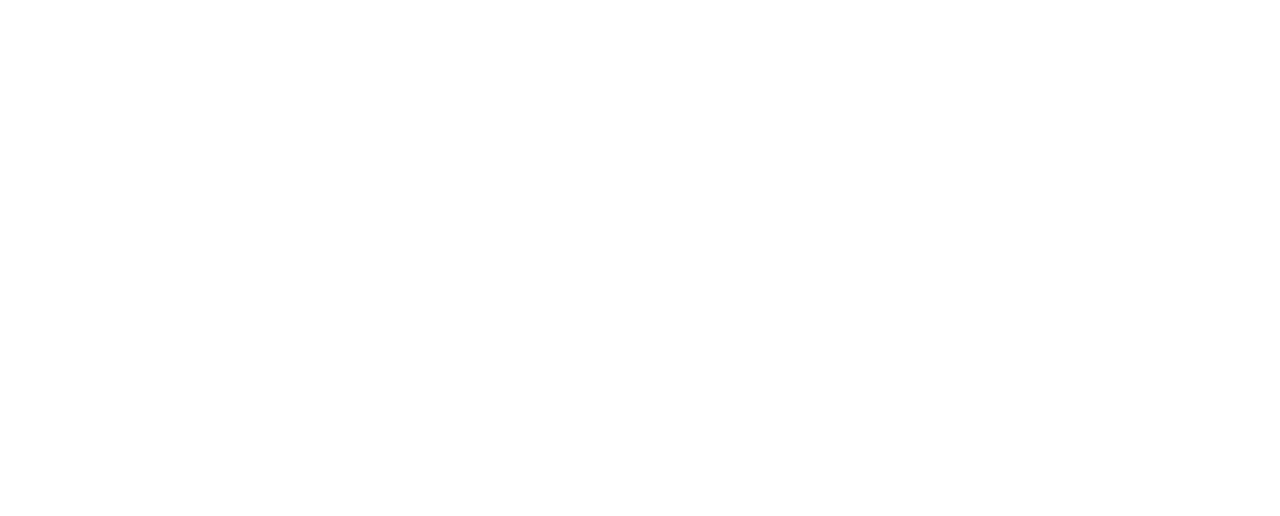
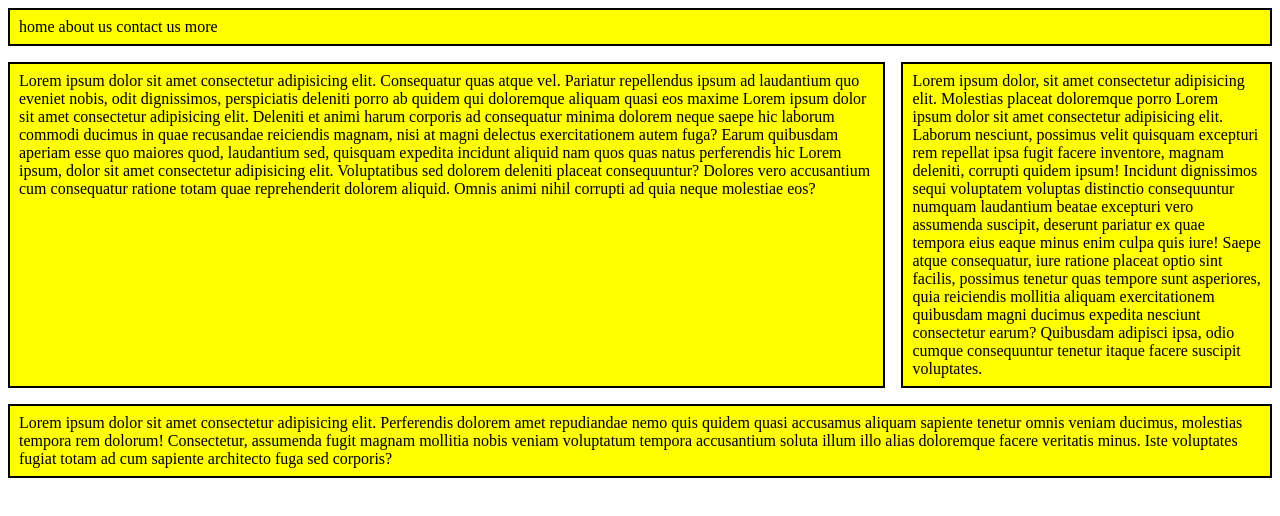
Before and after one commit to Annu9111/web_devlopment, a plain HTML site: page C_S_S.html/css_grid5.html in a window 1280 px wide. Drawn offline with Linux system fonts and the light colour scheme.

Commit message:
css grid 5

```diff
--- a/C_S_S.html/css_grid5.html
+++ b/C_S_S.html/css_grid5.html
@@ -3,9 +3,53 @@
 <head>
     <meta charset="UTF-8">
     <meta name="viewport" content="width=device-width, initial-scale=1.0">
-    <title></title>
+    <title>css grid 5</title>
+    <style>
+        .container{
+            display: grid;
+            grid-gap:1rem;
+            grid-template-areas:
+            'navbar navbar navbar navbar'
+            'section section section aside'
+            'footer footer footer footer';
+        }
+        .box{
+            background-color: yellow;
+            border:2px solid black;
+            padding:8px 9px;
+        }
+        #navbar{
+            grid-area: navbar;
+
+        }
+        #section{
+            grid-area: section;
+
+        }
+        #aside{
+            grid-area: aside;
+
+        }
+        #footer{
+            grid-area: footer;
+        }
+    </style>
 </head>
 <body>
+    <div class="container">
+        <div id="navbar" class="box">
+            home   about us   contact us  more
+        </div>
+        <div id="section" class="box">
+            Lorem ipsum dolor sit amet consectetur adipisicing elit. Consequatur quas atque vel. Pariatur repellendus ipsum ad laudantium quo eveniet nobis, odit dignissimos, perspiciatis deleniti porro ab quidem qui doloremque aliquam quasi eos maxime Lorem ipsum dolor sit amet consectetur adipisicing elit. Deleniti et animi harum corporis ad consequatur minima dolorem neque saepe hic laborum commodi ducimus in quae recusandae reiciendis magnam, nisi at magni delectus exercitationem autem fuga? Earum quibusdam aperiam esse quo maiores quod, laudantium sed, quisquam expedita incidunt aliquid nam quos quas natus perferendis hic Lorem ipsum, dolor sit amet consectetur adipisicing elit. Voluptatibus sed dolorem deleniti placeat consequuntur? Dolores vero accusantium cum consequatur ratione totam quae reprehenderit dolorem aliquid. Omnis animi nihil corrupti ad quia neque molestiae eos?
+        </div>
+        <div id="aside" class="box">
+            Lorem ipsum dolor, sit amet consectetur adipisicing elit. Molestias placeat doloremque porro Lorem ipsum dolor sit amet consectetur adipisicing elit. Laborum nesciunt, possimus velit quisquam excepturi rem repellat ipsa fugit facere inventore, magnam deleniti, corrupti quidem ipsum! Incidunt dignissimos sequi voluptatem voluptas distinctio consequuntur numquam laudantium beatae excepturi vero assumenda suscipit, deserunt pariatur ex quae tempora eius eaque minus enim culpa quis iure! Saepe atque consequatur, iure ratione placeat optio sint facilis, possimus tenetur quas tempore sunt asperiores, quia reiciendis mollitia aliquam exercitationem quibusdam magni ducimus expedita nesciunt consectetur earum? Quibusdam adipisci ipsa, odio cumque consequuntur tenetur itaque facere suscipit voluptates.
+
+
+        </div>
+        <div id="footer" class="box">Lorem ipsum dolor sit amet consectetur adipisicing elit. Perferendis dolorem amet repudiandae nemo quis quidem quasi accusamus aliquam sapiente tenetur omnis veniam ducimus, molestias tempora rem dolorum! Consectetur, assumenda fugit magnam mollitia nobis veniam voluptatum tempora accusantium soluta illum illo alias doloremque facere veritatis minus. Iste voluptates fugiat totam ad cum sapiente architecto fuga sed corporis?</div>
+    </div>
 
 </body>
 </html>
```
